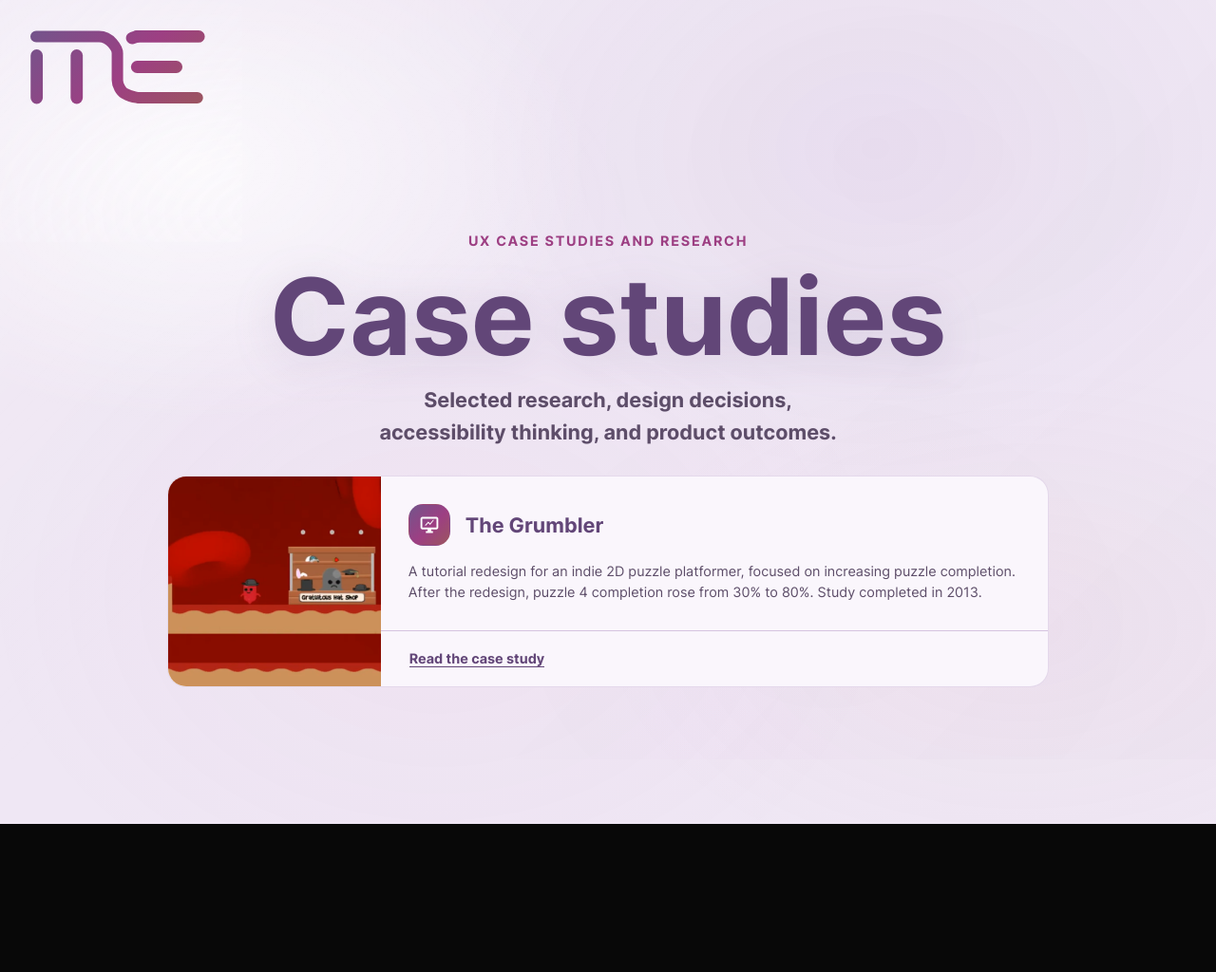
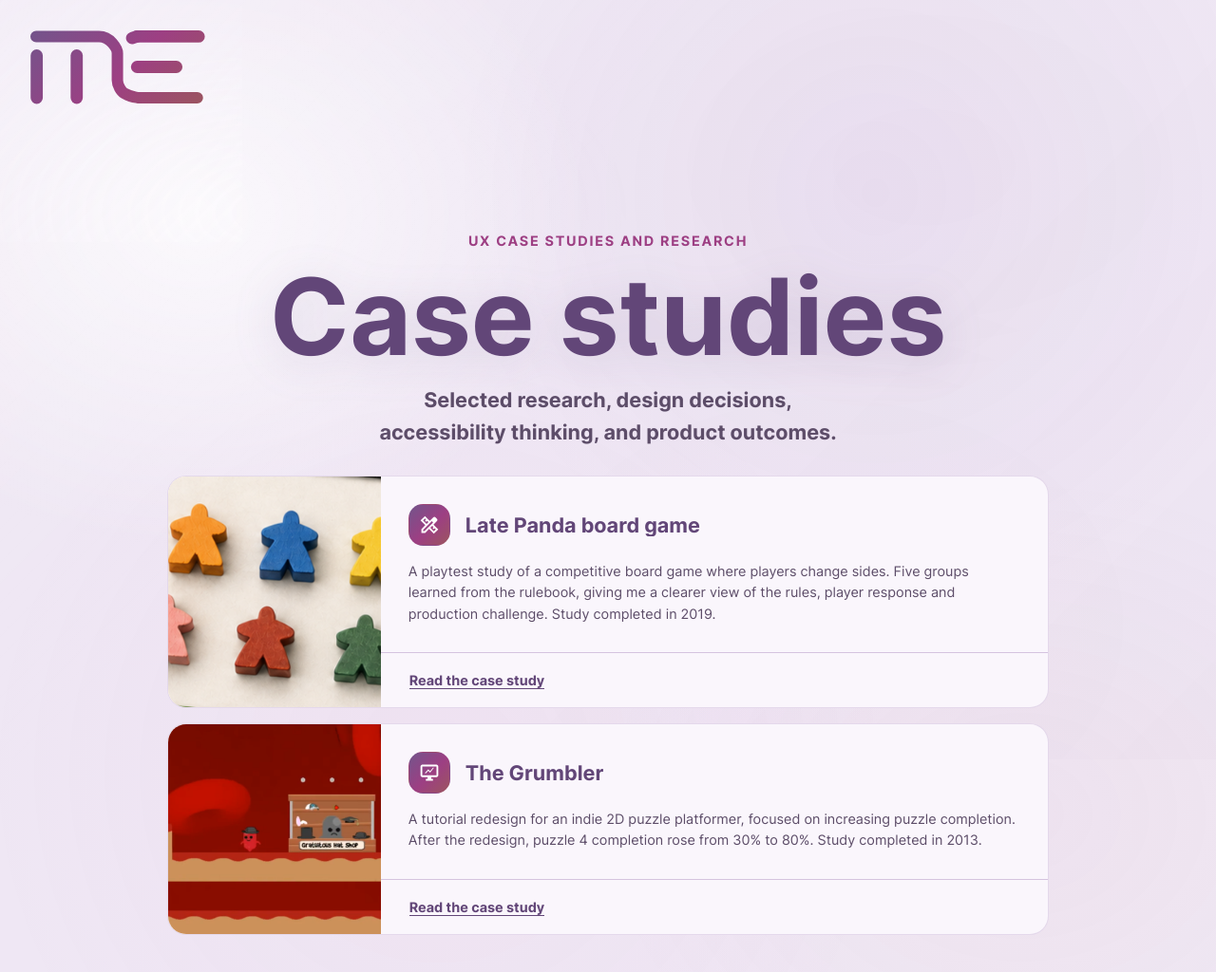
Before and after one commit to latepanda/imle, a website: page public/ux.html in a window 1280 px wide. Shown: the whole page at 95% size. Before the commit the page ends 868 px from the top, so only its background shows below. Drawn offline with Linux system fonts and the light colour scheme.

Commit message:
board game project thumb

```diff
--- a/public/ux.html
+++ b/public/ux.html
@@ -39,6 +39,27 @@
           <li class="mc-col">
             <article class="mc-card mc-project-card mc-project-card--featured sm:mc-project-card--media-left">
               <div class="mc-project-card__media" aria-hidden="true">
+                <img class="mc-bg--paper-warm mc-object-position--center" alt="" src="assets/images/board-game/meeples-six.png" width="810" height="592" />
+              </div>
+              <div class="mc-pa--5 mc-project-card__body">
+                <header class="mc-project-card__header">
+                  <span class="mc-icon mc-icon--brand" aria-hidden="true">
+                    <span class="mc-icon-glyph mc-icon-glyph--design"></span>
+                  </span>
+                  <h2 class="mc-project-card__title">Late Panda board game</h2>
+                </header>
+                <p class="mc-project-card__description">A playtest study of a competitive board game where players change sides. Five groups learned from the rulebook, giving me a clearer view of the rules, player response and production challenge. Study completed in 2019.</p>
+              </div>
+              <footer class="mc-card__footer">
+                <a class="mc-button mc-button--link mc-button--sm mc-button--start mc-button--block" href="/ux-board-game.html">
+                  <span class="mc-button__label">Read the case study</span>
+                </a>
+              </footer>
+            </article>
+          </li>
+          <li class="mc-col">
+            <article class="mc-card mc-project-card mc-project-card--featured sm:mc-project-card--media-left">
+              <div class="mc-project-card__media" aria-hidden="true">
                 <img class="mc-bg--paper-warm mc-object-position--left" alt="" src="assets/images/grumbler/grumbler-thumb.png" width="1920" height="1440" />
               </div>
               <div class="mc-pa--5 mc-project-card__body">
```
